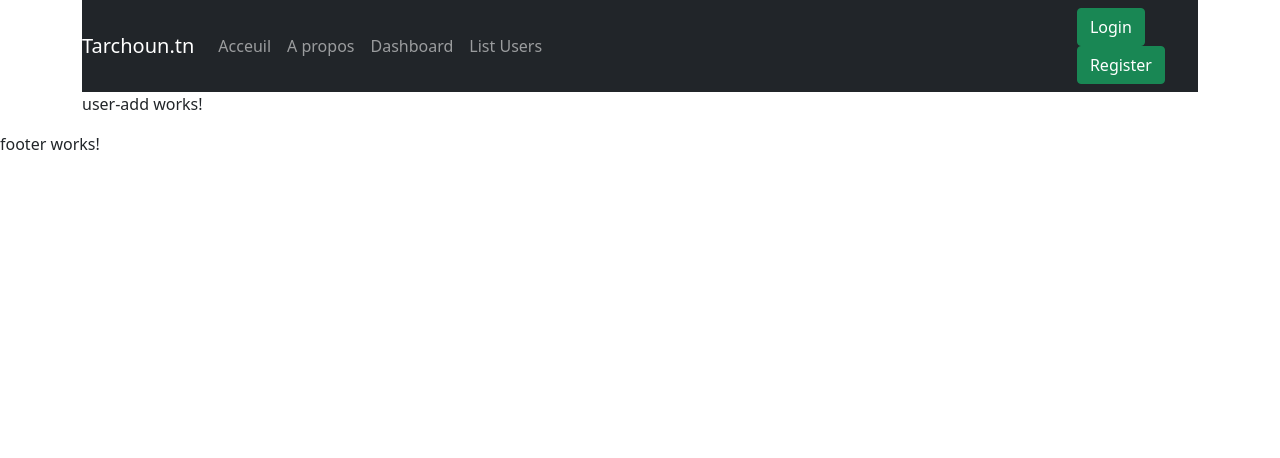
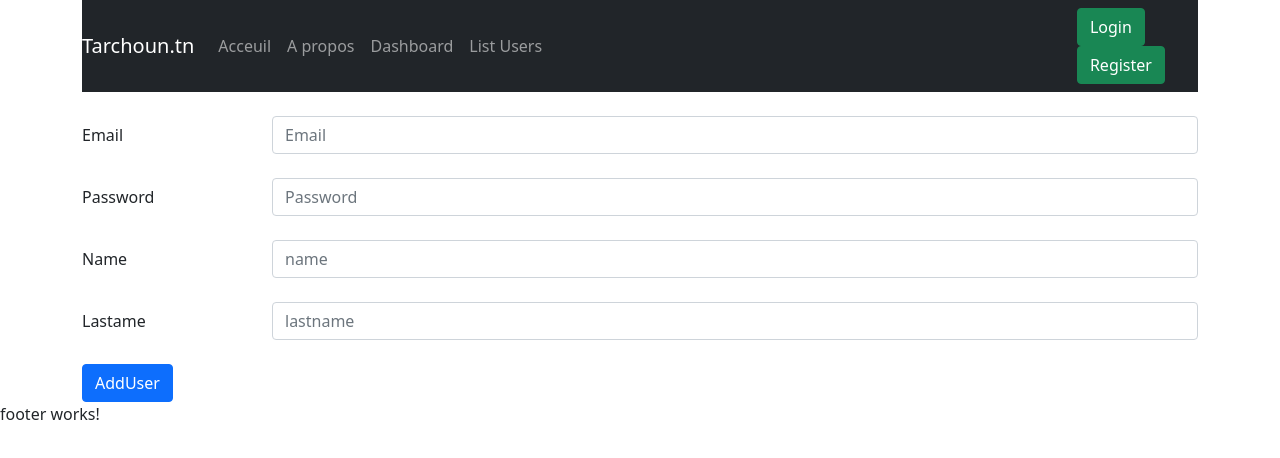
Before and after one commit to med-amine89/loginregister-Authservice-angular, an Angular app: page /users/add in a window 1280 px wide. Shown: the top 458 px of the page. Built offline with nearby package versions, Linux system fonts and the light colour scheme.

Commit message:
loginregistercrud

```diff
--- a/src/app/list-users/list-users.component.html
+++ b/src/app/list-users/list-users.component.html
@@ -18,7 +18,7 @@
             <td>{{user.name}}</td>
             <td>{{user.lastname}}</td>
             <button (click)="deleteUser(user.id)" type="button" class="btn btn-danger mt-1 mx-2">delete</button>
-            <button type="button" class="btn btn-info mt-1 mx-5">Update</button>
+            <button type="button" class="btn btn-info mt-1 mx-5" (click)="updateUser()">Update</button>
         </tr>
     </tbody>
 </table>
--- a/src/app/list-users/list-users.component.ts
+++ b/src/app/list-users/list-users.component.ts
@@ -1,5 +1,6 @@
 import { Component, OnInit } from '@angular/core';
 import { UsersService } from '../users.service';
+import { Router } from '@angular/router';
 
 @Component({
   selector: 'app-list-users',
@@ -18,7 +19,7 @@ export class ListUsersComponent implements OnInit {
     lastname: '',
   }
 
-  constructor(private usersService: UsersService) { }
+  constructor(private usersService: UsersService, private router: Router) { }
 
   ngOnInit(): void {
     this.getUsers();
@@ -33,13 +34,13 @@ export class ListUsersComponent implements OnInit {
 
   deleteUser(id: any) {
     this.usersService.deleteUser(id).subscribe(() => {
-      this.users = this.users.filter
-        (user => user.id != id)
+      // this.users = this.users.filter
+      //   (user => user.id != id)
     })
   }
 
-  // updateUser(user: any, id: any) {
-  //   this.userObj = user
-  // }
+  updateUser(user: any, id: any) {
+    this.router.navigate(['users/add']);
+  }
 
 }
--- a/src/app/user-add/user-add.component.html
+++ b/src/app/user-add/user-add.component.html
@@ -1 +1,34 @@
-<p>user-add works!</p>
+<form class="mt-4">
+    <!-- email -->
+    <div class="form-group row">
+        <label for="inputEmail3" class="col-sm-2 col-form-label">Email</label>
+        <div class="col-sm-10">
+            <input type="email" class="form-control" id="inputEmail3" placeholder="Email">
+        </div>
+    </div>
+  <br>
+    <!-- password -->
+    <div class="form-group row">
+        <label for="inputPassword3" class="col-sm-2 col-form-label">Password</label>
+        <div class="col-sm-10">
+            <input type="password" class="form-control" id="inputPassword3" placeholder="Password">
+        </div>
+    </div>
+<br>
+    <!-- name -->
+    <div class="form-group row">
+        <label for="name" class="col-sm-2 col-form-label">Name</label>
+        <div class="col-sm-10">
+            <input type="name" class="form-control" id="name" placeholder="name">
+        </div>
+    </div>
+<br>
+    <!-- lastname -->
+    <div class="form-group row">
+        <label for="lastname" class="col-sm-2 col-form-label">Lastame</label>
+        <div class="col-sm-10">
+            <input type="lastname" class="form-control" id="lastname" placeholder="lastname">
+        </div>
+    </div>
+    <button type="button" class="btn btn-primary mt-4">AddUser</button>
+</form>
--- a/src/app/users.service.ts
+++ b/src/app/users.service.ts
@@ -19,6 +19,10 @@ export class UsersService {
     return this.http.post('https://jsonplaceholder.typicode.com/users', user)
   }
 
+  getUserById(id: any) {
+    return this.http.get('https://jsonplaceholder.typicode.com/users'+ id)
+  }
+
   updateUser(user: any, id: any) {
     return this.http.put('https://jsonplaceholder.typicode.com/users/' + id, user)
   }
```
Also changed, not shown: src/app/app-routing.module.ts (+5 -5 lines).
